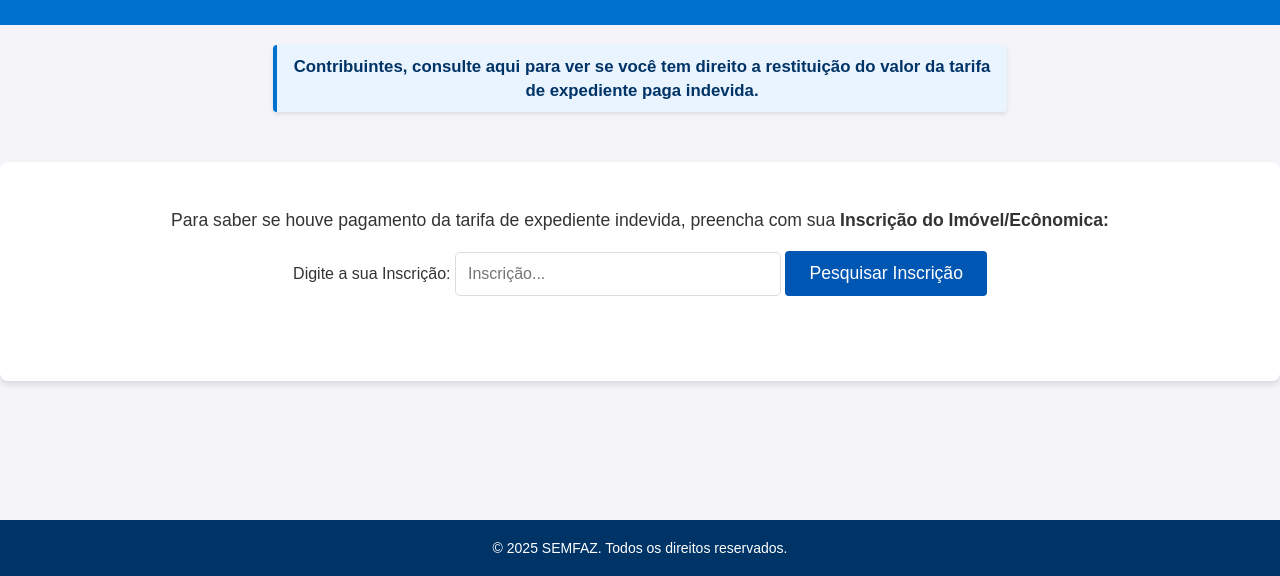
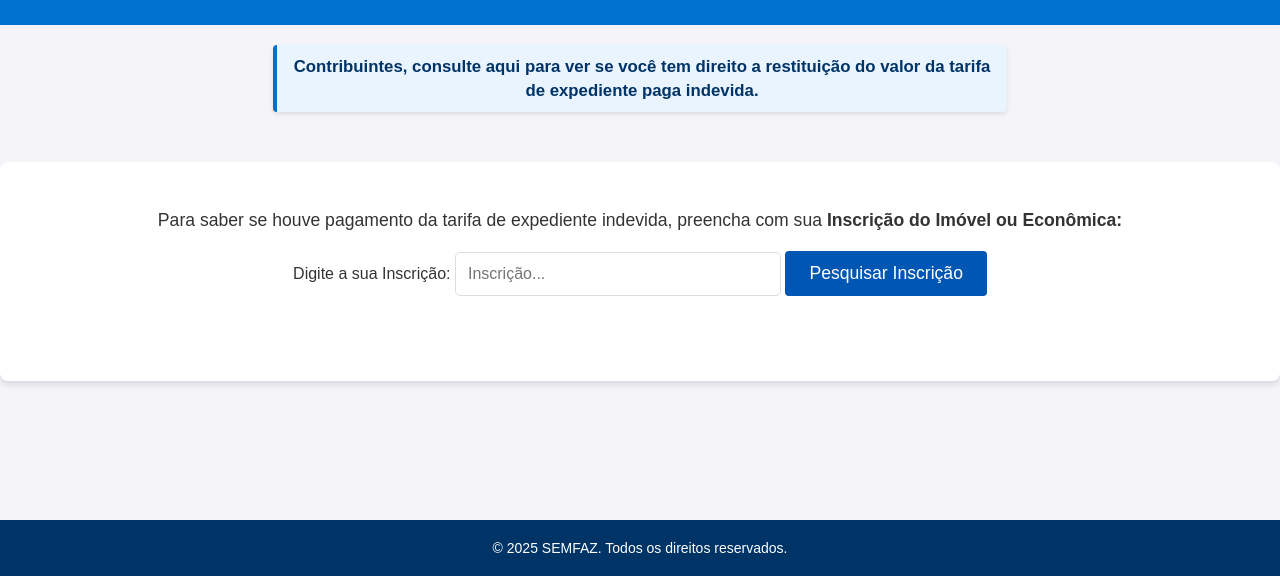
Before and after one commit to SemecConsulta/semec, a website: page index.html in a window 1280 px wide. Shown: the part 224-800 px from the top of the page. Drawn offline with Linux system fonts and the light colour scheme.

Commit message:
Correção texto 2

```diff
--- a/index.html
+++ b/index.html
@@ -20,7 +20,7 @@
 </div>
 
 <div class="search-box">
-  <p class="descricao">Para saber se houve pagamento da tarifa de expediente indevida, preencha com sua <b>Inscrição do Imóvel/Ecônomica: </b></p>
+  <p class="descricao">Para saber se houve pagamento da tarifa de expediente indevida, preencha com sua <b>Inscrição do Imóvel ou Econômica: </b></p>
   <form id="formPesquisa">
     <label for="pesquisa_inscricao">Digite a sua Inscrição:</label>
     <input type="text" id="pesquisa_inscricao" name="pesquisa_inscricao" placeholder="Inscrição...">
```
